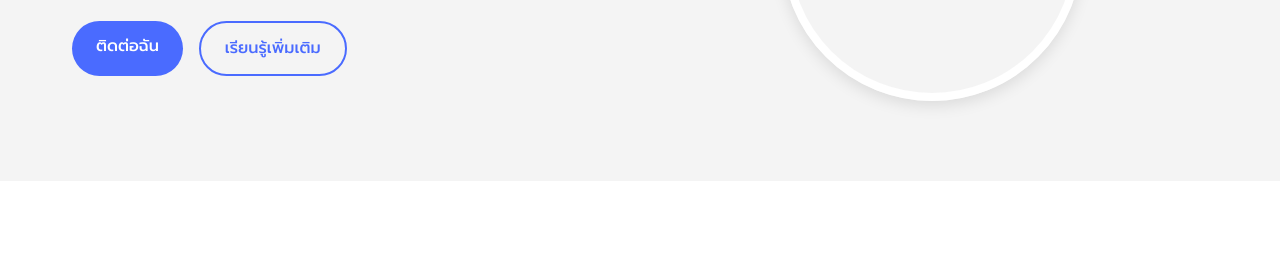
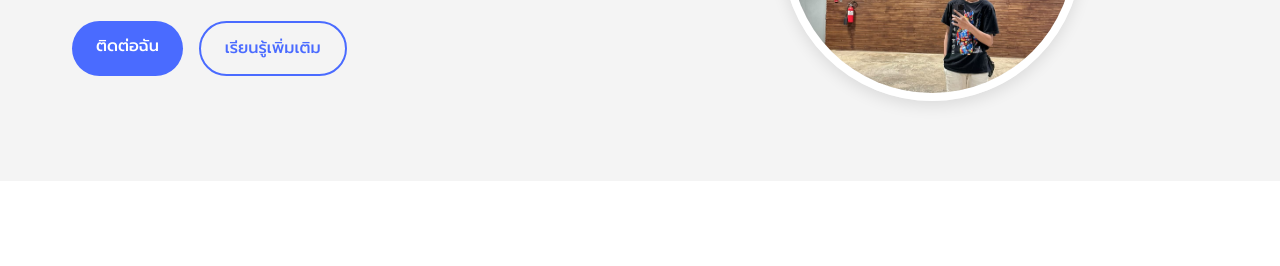
Before and after one commit to Nathapoom1/Profile-1, a plain HTML site: page index.html in a window 1280 px wide. Shown: the part 359-625 px from the top of the page. Drawn offline with Linux system fonts and the light colour scheme.

Commit message:
index.html

```diff
--- a/index.html
+++ b/index.html
@@ -44,7 +44,7 @@
                 </div>
                 <div class="hero-image">
                     <div class="image-wrapper">
-                        <img src="images/profile.jpg" alt="โปรไฟล์ณัฐภูมิ">
+                        <img src="449135411_1204720534003932_8936917028880294420_n.jpg" alt="โปรไฟล์ณัฐภูมิ">
                     </div>
                 </div>
             </div>
```
